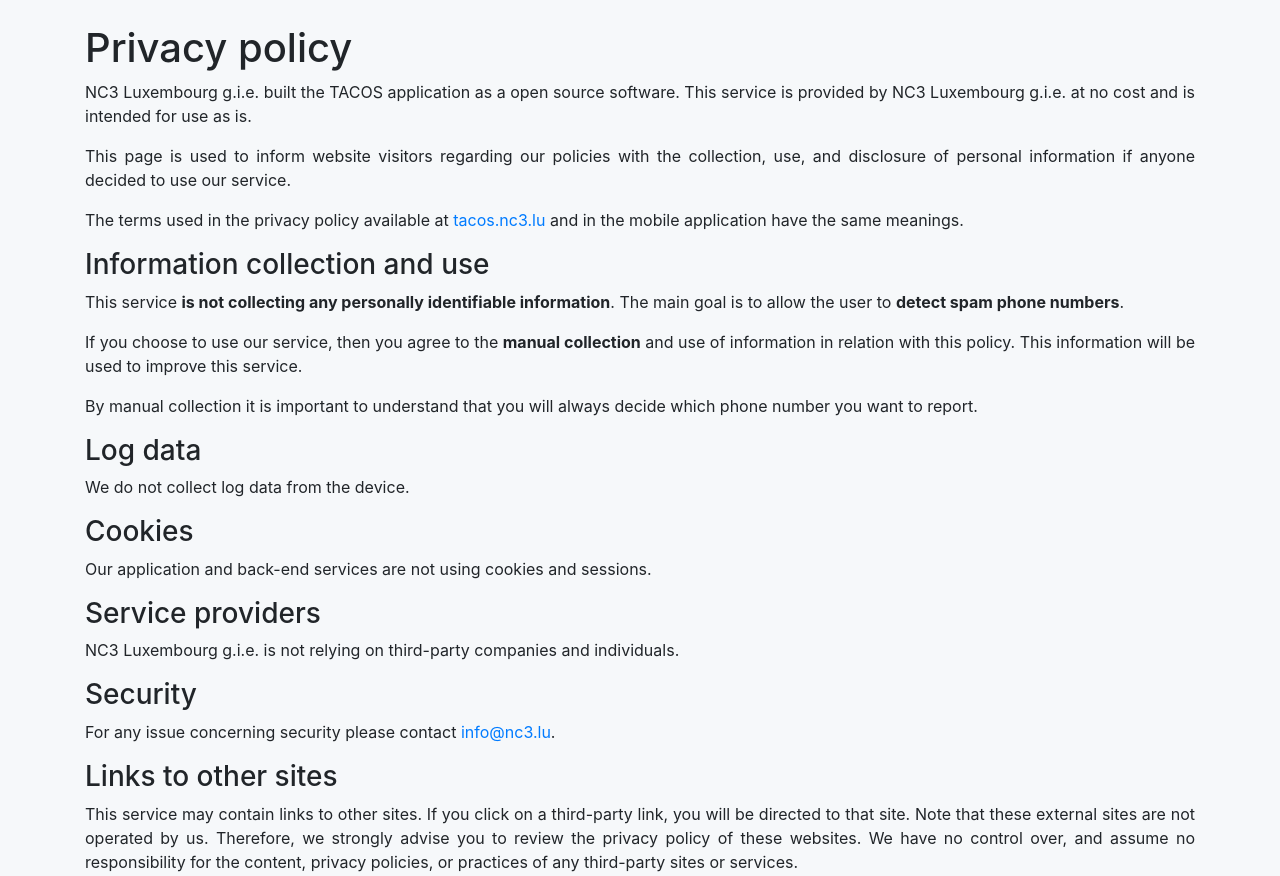
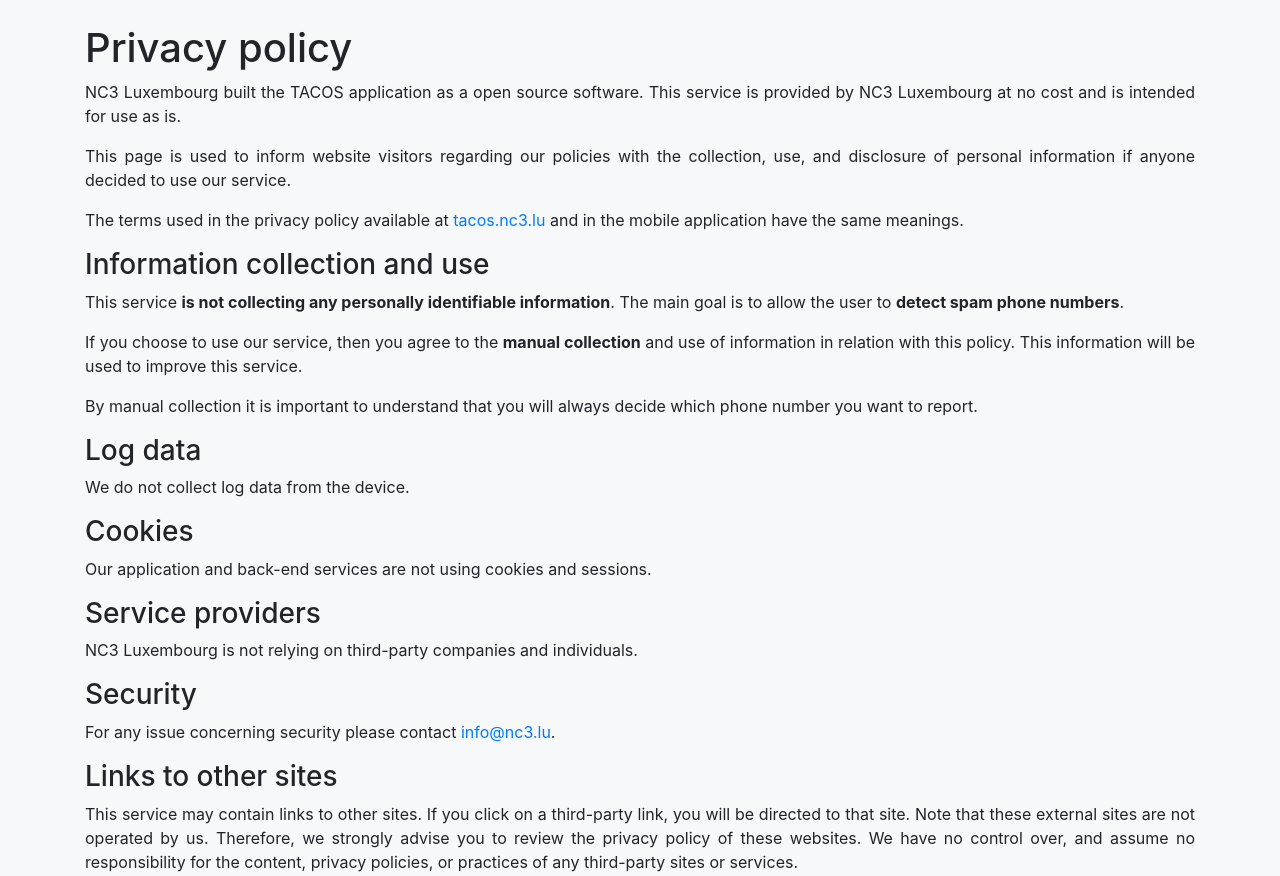
Before and after one commit to NC3-LU/TACOS-server, a Python web app: template src/web/templates/privacy.html in a window 1280 px wide. Shown: the part 104-980 px from the top of the page. Run offline with Jinja, Linux system fonts and the light colour scheme; the template is opened without the code that fills it, so the values that code supplies are empty; some libraries are stand-ins or nearby versions.

Commit message:
Minor changes to the templates.

```diff
--- a/src/web/templates/human.txt
+++ b/src/web/templates/human.txt
@@ -1,5 +1,5 @@
 # Team
 
-Cedric Bonhomme - cedricbonhomme.org
+Cedric Bonhomme - https://www.cedricbonhomme.org
 Jerome Lonbardi - https://github.com/jerolomb
 Juan Rocha - https://github.com/jfrocha
--- a/src/web/templates/index.html
+++ b/src/web/templates/index.html
@@ -7,7 +7,7 @@
             <p class="lead text-justify">TACOS is the mobile application by <a href="https://www.nc3.lu">NC3 Luxembourg</a>.</p>
             <p class="lead text-justify">TACOS is an awareness application for
                 cybersecurity. It aims to educate the users to cybersecurity
-                risks with short articles, videos and tips & tricks. We also
+                risks with short articles, videos and tips and tricks. We also
                 included a password cards generator.</p>
             <p class="lead text-justify">Besides that, TACOS provides a spam
                 detection feature. It allows you to check for spam phone
--- a/src/web/templates/privacy.html
+++ b/src/web/templates/privacy.html
@@ -4,8 +4,8 @@
     <div class="row">
         <div class="col text-justify">
             <h1>Privacy policy</h1>
-            <p class="text-justify">NC3 Luxembourg g.i.e. built the TACOS application as a open source software.
-                This service is provided by NC3 Luxembourg g.i.e. at no cost and is intended for use as is.</p>
+            <p class="text-justify">NC3 Luxembourg built the TACOS application as a open source software.
+                This service is provided by NC3 Luxembourg at no cost and is intended for use as is.</p>
             <p class="text-justify">This page is used to inform website visitors regarding our policies with the collection, use, and
                 disclosure of personal information if anyone decided to use our service.</p>
             <p class="text-justify">The terms used in the privacy policy available at
@@ -30,7 +30,7 @@
 
 
             <h3>Service providers</h3>
-            <p class="text-justify">NC3 Luxembourg g.i.e. is not relying on third-party companies and individuals.</p>
+            <p class="text-justify">NC3 Luxembourg is not relying on third-party companies and individuals.</p>
 
 
             <h3>Security</h3>
```
